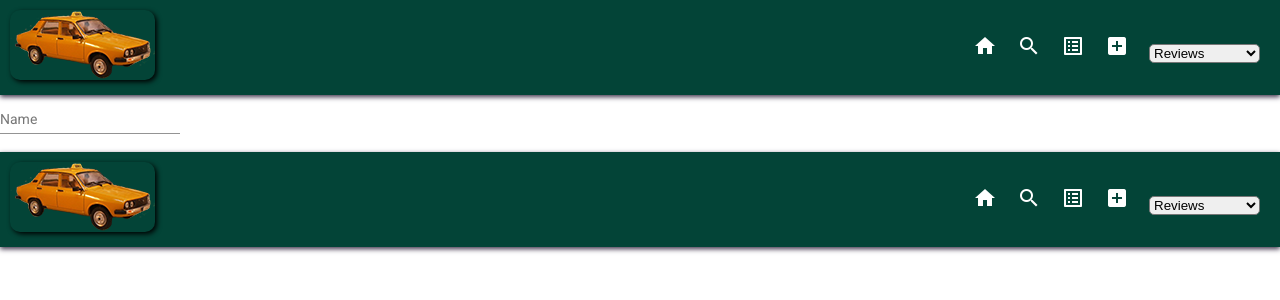
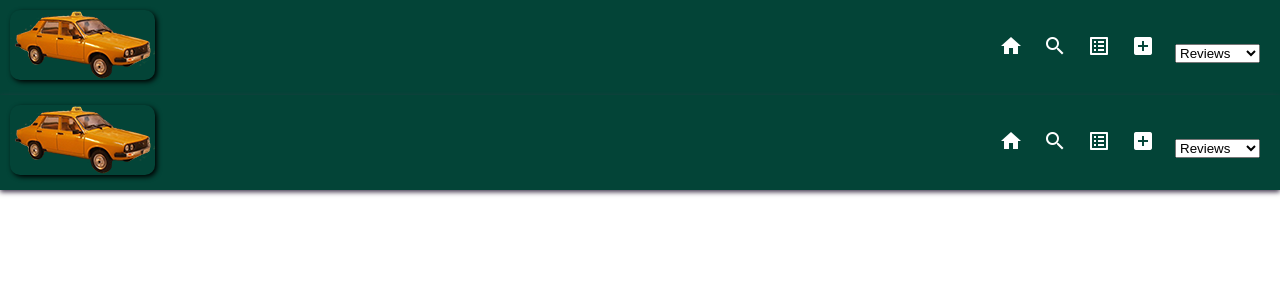
Before and after one commit to andrei-crisan/instructorsApp, an Angular app: page /head in a window 1280 px wide. Shown: the top 300 px of the page. Built offline with nearby package versions, Linux system fonts and the light colour scheme.

Commit message:
select_list_switchBetween entities - implemented

```diff
--- a/src/app/app.component.html
+++ b/src/app/app.component.html
@@ -1,6 +1,3 @@
 <app-header></app-header>
-<mat-form-field>
-    <mat-label>Name</mat-label>
-    <input matInput>
-</mat-form-field>
+
 <router-outlet></router-outlet>
--- a/src/app/app.module.ts
+++ b/src/app/app.module.ts
@@ -18,6 +18,7 @@ import { MatSelectModule } from '@angular/material/select';
 import { MatListModule } from '@angular/material/list';
 import { MatInputModule } from '@angular/material/input';
 import { MatButtonModule } from '@angular/material/button';
+import { FormsModule } from '@angular/forms';
 
 @NgModule({
   declarations: [
@@ -43,6 +44,7 @@ import { MatButtonModule } from '@angular/material/button';
     MatListModule,
     MatInputModule,
     MatButtonModule,
+    FormsModule
 
   ],
   providers: [],
--- /dev/null
+++ b/src/app/model/select.model.ts
@@ -0,0 +1,4 @@
+export class Select{
+    id: number;
+    entityName: String;
+}
--- a/src/app/pages/header/header.component.html
+++ b/src/app/pages/header/header.component.html
@@ -3,13 +3,14 @@
     <ul>
         <li><a href=""><i class="material-icons">home</i></a></li>
         <li><a class="meniu"><i class="material-icons">search</i></a></li>
-        <li><a href=""><i class="material-icons">list_alt</i></a></li>
-        <li><a class="meniu" class="meniu" (click)="openDialog()"><i class="material-icons">add_box</i></a></li>
+        <li><a class="meniu" (click)="navigateTo()"><i class="material-icons">list_alt</i></a></li>
+        <li><a class="meniu" (click)="openDialog()"><i class="material-icons">add_box</i></a></li>
         <li>
-        <select class="entitate">
-            <option value="">Reviews</option>
-            <option value="">Instructors</option>
-            <option value="">DrivingSchools</option>
-         </select></li>
+        <select id="select-entity-list" [(ngModel)]="selectedEntity" >
+        <option *ngFor="let entitate of entityDropDownList" [value]="entitate.id">
+            {{entitate.entityName}}
+        </option>
+         </select>
+        </li>
     </ul>
 </nav>
--- a/src/app/pages/header/header.component.ts
+++ b/src/app/pages/header/header.component.ts
@@ -1,5 +1,7 @@
 import { Component, OnInit } from '@angular/core';
 import { MatDialog } from '@angular/material/dialog';
+import { Router } from '@angular/router';
+import { Select } from 'src/app/model/select.model';
 import { AddReviewComponent } from '../review/add-review/add-review.component';
 
 @Component({
@@ -9,11 +11,32 @@ import { AddReviewComponent } from '../review/add-review/add-review.component';
 })
 export class HeaderComponent implements OnInit {
 
-  constructor(private matDialog: MatDialog) { }
+  public entityDropDownList: Select[] = [
+    { id: 1, entityName: 'Reviews' },
+    { id: 2, entityName: 'Instructors' },
+    { id: 3, entityName: 'Schools' },
+  ];
+
+  public selectedEntity: number = 1;
+
+  constructor(private router: Router, private matDialog: MatDialog) { }
 
   ngOnInit(): void {
   }
-  openDialog(){
-      this.matDialog.open(AddReviewComponent);
+  openDialog() {
+    this.matDialog.open(AddReviewComponent);
+  }
+
+  navigateTo() {
+    if (this.selectedEntity == 1) {
+      this.router.navigateByUrl("/reviews");
     }
+    if (this.selectedEntity == 2) {
+      this.router.navigateByUrl("/instructors");
+    }
+    if (this.selectedEntity == 3) {
+      this.router.navigateByUrl("/schools");
+    }
+  }
+
 }
--- a/src/app/pages/review/add-review/add-review.component.html
+++ b/src/app/pages/review/add-review/add-review.component.html
@@ -1,25 +1,3 @@
-<hr>
-<p>Add a review</p>
-
-<div>
-  <!-- <label> Id: <input #idInput type="text"></label><br> -->
-  <label> Review: <input #reviewInput type="text"></label><br>
-  <label> Rating: <input #ratingInput type="number"></label><br>
-  <label> InstructorName: <input #instructorName type="text"></label><br>
-  <label> InstructorSurname: <input #instructorSurname type="text"></label><br>
-  <label> DrivingSchool: <input #drivingSchool type="text"></label><br>
-  <label> DrivingSchoolAddress: <input #drivingSchoolAddress type="text"></label><br>
-</div>
-<div>
-  <button (click)="saveReview(
-    reviewInput.value,
-    ratingInput.valueAsNumber,
-    instructorName.value,
-    instructorSurname.value,
-    drivingSchool.value,
-    drivingSchoolAddress.value)">Save</button>
-</div>
-
 <div class="containerAdd">
   <p>New review</p>
   <form class="new-review">
@@ -56,13 +34,13 @@
   <nav>
       <ul>
           <li>
-              <button (click)="saveReview(
+              <button mat-raised-button (click)="saveReview(
                 reviewInput.value,
                 ratingInput.valueAsNumber,
                 instructorName.value,
                 instructorSurname.value,
                 drivingSchool.value,
-                drivingSchoolAddress.value)"><i class="material-icons">add</i>>Save</button>
+                drivingSchoolAddress.value)"><i class="material-icons">add</i></button>
           </li>
           <li>
               <button mat-raised-button ><i
```
